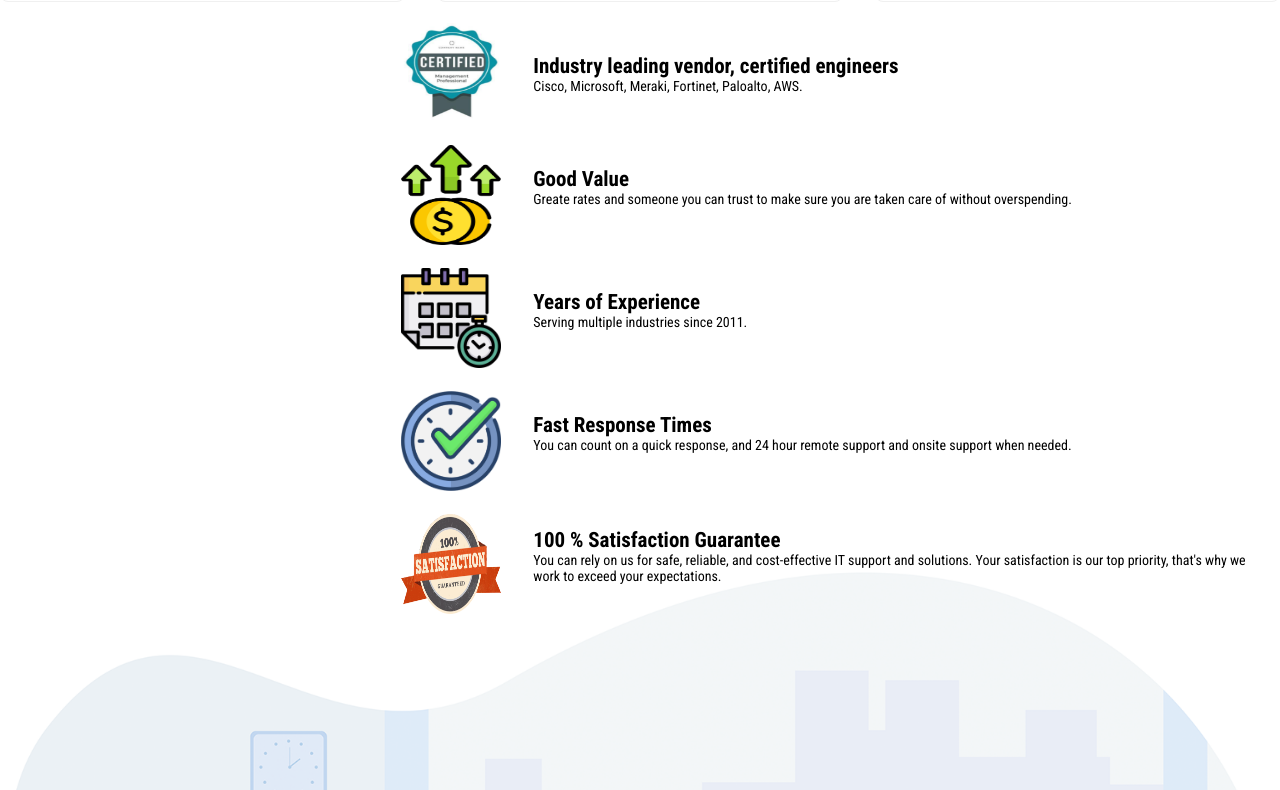
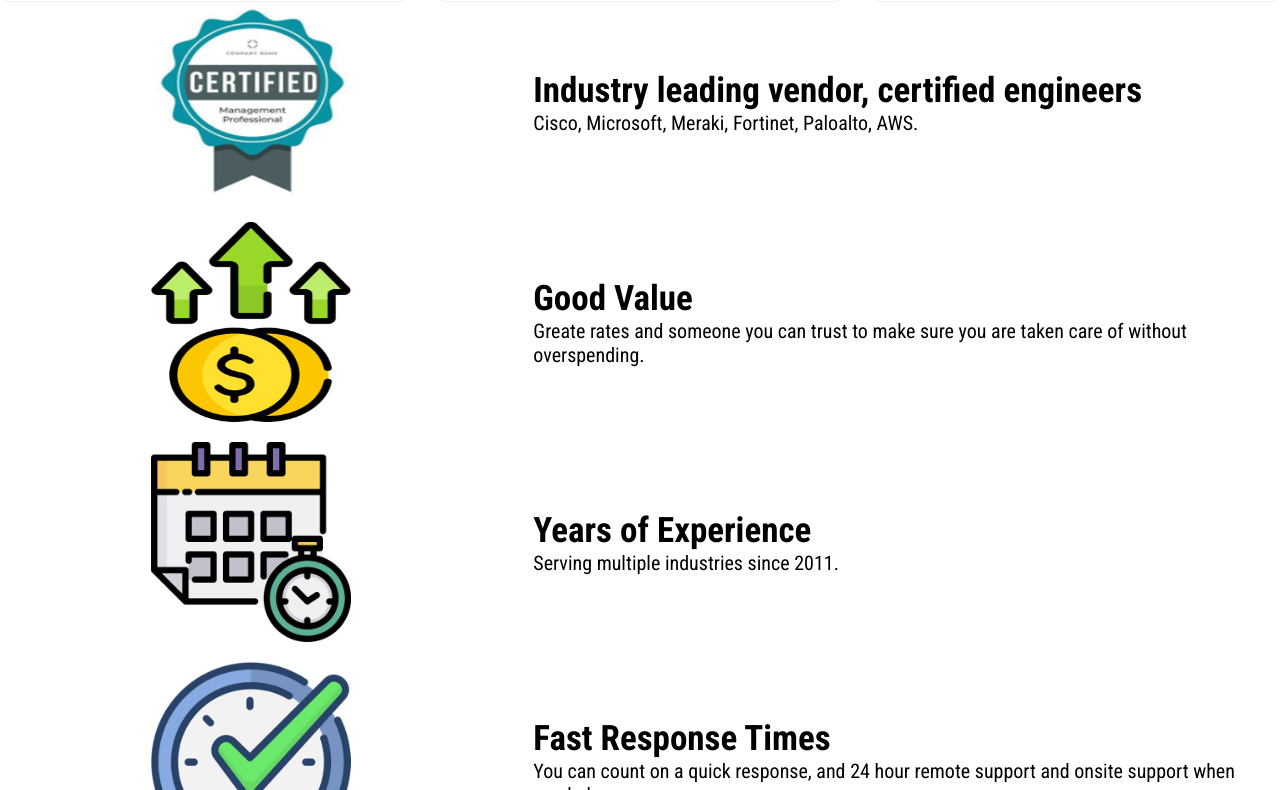
Before and after one commit to DIDAR-HOSSAIN/ari-techs-client-next-js, a Next.js app: page / in a window 1280 px wide. Shown: the part 910-1700 px from the top of the page. Built offline with nearby package versions, Linux system fonts and the light colour scheme.

Commit message:
added home pages

```diff
--- a/src/app/(withlayout)/layout.tsx
+++ b/src/app/(withlayout)/layout.tsx
@@ -20,7 +20,7 @@ const DashboardLayout = ({children}:{children:React.ReactNode}) => {
       setIsLoading(true)
     }, [router, isLoading]);
 
-    console.log(router,isLoading);
+
 
 
 
--- a/src/components/ui/why-choose-us.tsx
+++ b/src/components/ui/why-choose-us.tsx
@@ -9,55 +9,76 @@ import { Col, Row } from "antd";
 
 const WhyChooseUs = () => {
     return (
-            <Row justify="center" align="middle" gutter={{ xs: 8, sm: 16, md: 24, lg: 32 }} style={{ marginTop:"20px", width:"100%"}}>
-            <Col justify="center" align="right" className="gutter-row" span={10}>
-            <Image src={certified} width={100} height={100} alt="Certified image" />
+    <Row
+      gutter={{ xs: 8, sm: 16, md: 24, lg: 32 }}
+      style={{ width: "100%", }}
+      justify="space-between"
+      align="middle"
+
+    >
+
+      <Col  className="gutter-row" span={10}>
+        <div style={{ display: 'flex', flexDirection: 'column', alignItems: 'center' }}>
+        <Image src={certified} width={200} height={200} alt="Certified image" />
+        </div>
       </Col>
 
       <Col className="gutter-row" span={14}>
-            <div>
-                <h2>Industry leading vendor, certified engineers</h2>
-                <p>Cisco, Microsoft, Meraki, Fortinet, Paloalto, AWS.</p>
+        <div style={{ display: 'flex', flexDirection: 'column',  }}>
+          <h1 style={{ fontSize: '35px' }}>Industry leading vendor, certified engineers</h1>
+          <p style={{ fontSize: '20px' }}>Cisco, Microsoft, Meraki, Fortinet, Paloalto, AWS.</p>
         </div>
       </Col>
-            <Col style={{ marginTop:"20px"}} justify="center" align="right" className="gutter-row" span={10}>
-            <Image src={goodValue} width={100} height={100} alt="Certified image" />
+
+         <Col className="gutter-row" span={10}>
+         <div style={{ display: 'flex', flexDirection: 'column', alignItems: 'center', marginTop:"20px" }}>
+            <Image src={goodValue} width={200} height={200} alt="Certified image" />
+         </div>
          </Col>
 
          <Col className="gutter-row" span={14}>
-            <div>
-                <h2>Good Value</h2>
-                <p>Greate rates and someone you can trust to make sure you are taken care of without overspending.</p>
+         <div style={{ display: 'flex', flexDirection: 'column',  marginTop:"20px"  }}>
+             <h2 style={{ fontSize: '35px'}}>Good Value</h2>
+             <p style={{ fontSize: '20px'}}>Greate rates and someone you can trust to make sure you are taken care of without overspending.</p>
          </div>
          </Col>
-            <Col style={{ marginTop:"20px"}} justify="center" align="right" className="gutter-row" span={10}>
-            <Image src={yearsExp} width={100} height={100} alt="Certified image" />
+
+         <Col className="gutter-row" span={10}>
+         <div style={{ display: 'flex', flexDirection: 'column', alignItems: 'center', marginTop:"20px" }}>
+            <Image src={yearsExp} width={200} height={200} alt="Certified image" />
+         </div>
          </Col>
 
          <Col className="gutter-row" span={14}>
-            <div>
-                <h2>Years of Experience</h2>
-                <p>Serving multiple industries since 2011.</p>
+         <div style={{ display: 'flex', flexDirection: 'column',  marginTop:"20px" }}>
+             <h2 style={{ fontSize: '35px'}}>Years of Experience</h2>
+             <p style={{ fontSize: '20px'}}>Serving multiple industries since 2011.</p>
          </div>
          </Col>
-            <Col style={{ marginTop:"20px"}} justify="center" align="right" className="gutter-row" span={10}>
-            <Image src={responseTime} width={100} height={100} alt="Certified image" />
+
+         <Col  className="gutter-row" span={10}>
+         <div style={{ display: 'flex', flexDirection: 'column', alignItems: 'center', marginTop:"20px" }}>
+            <Image src={responseTime} width={200} height={200} alt="Certified image" />
+         </div>
          </Col>
 
          <Col className="gutter-row" span={14}>
-            <div>
-                <h2>Fast Response Times</h2>
-                <p>You can count on a quick response, and 24 hour remote support and onsite support when needed.</p>
+         <div style={{ display: 'flex', flexDirection: 'column',  marginTop:"20px" }}>
+             <h2 style={{ fontSize: '35px'}}>Fast Response Times</h2>
+             <p style={{ fontSize: '20px'}}>You can count on a quick response, and 24 hour remote support and onsite support when needed.</p>
          </div>
          </Col>
-            <Col style={{ marginTop:"20px"}} justify="center" align="right" className="gutter-row" span={10}>
-            <Image src={satisfaction} width={100} height={100} alt="Certified image" />
+
+         <Col className="gutter-row" span={10}>
+         <div style={{ display: 'flex', flexDirection: 'column', alignItems: 'center', marginTop:"20px" }}>
+            <Image src={satisfaction} width={200} height={200} alt="Certified image" />
+         </div>
          </Col>
 
          <Col className="gutter-row" span={14}>
-            <div>
-                <h2>100 % Satisfaction Guarantee</h2>
-                <p>You can rely on us for safe, reliable, and cost-effective  IT support and solutions. Your satisfaction is our top priority, that's why we work to exceed your expectations.</p>
+         <div style={{ display: 'flex', flexDirection: 'column', marginTop:"20px"}}>
+             <h2 style={{ fontSize: '35px'}}>100 % Satisfaction Guarantee</h2>
+             <p style={{ fontSize: '20px'}}>You can rely on us for safe, reliable, and cost-effective  IT support and solutions. Your satisfaction is our top priority, that's why we work to exceed your expectations.</p>
          </div>
          </Col>
      </Row>
```
Also changed, not shown: .eslintrc.json. Lines whose indentation alone changed are shown as unchanged.
